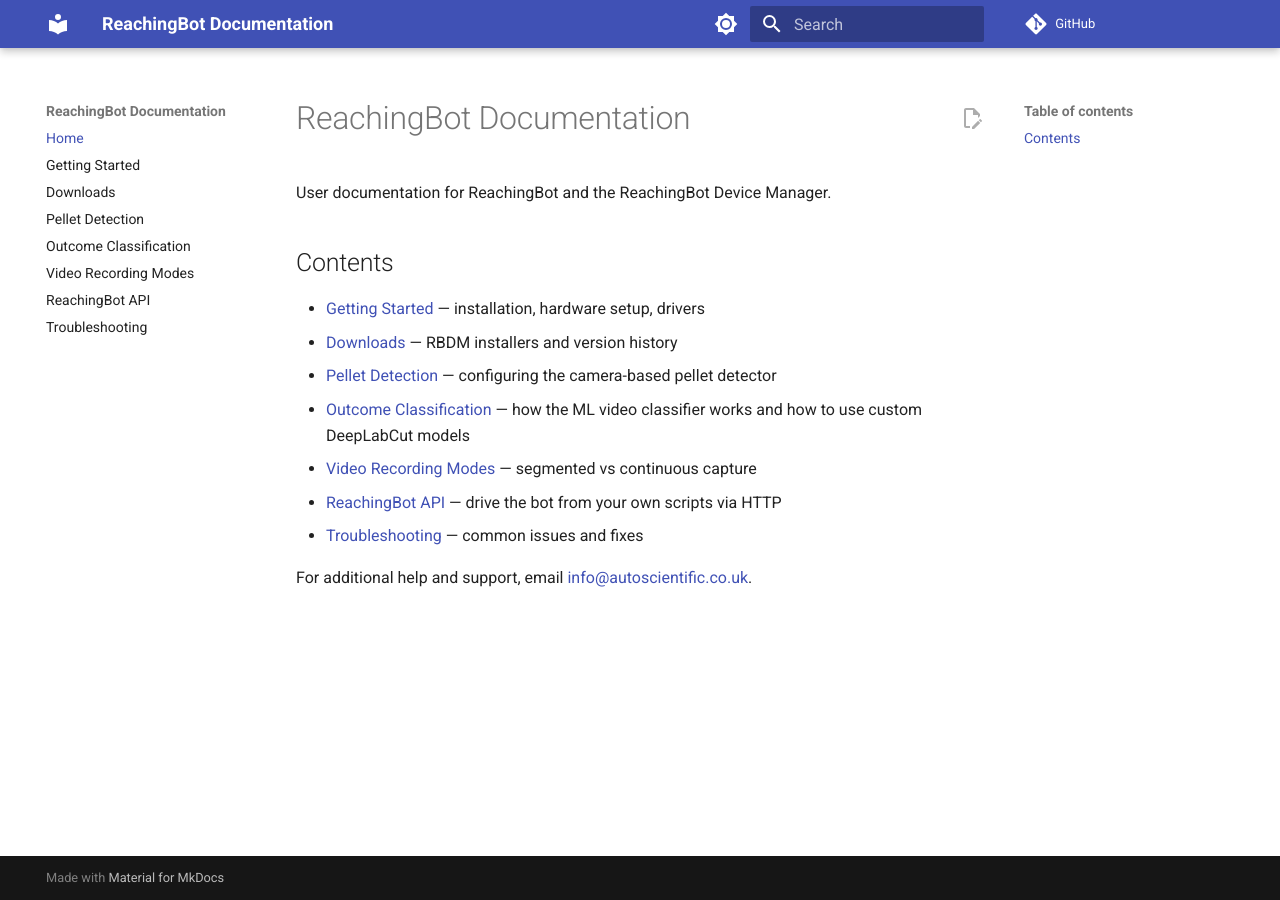
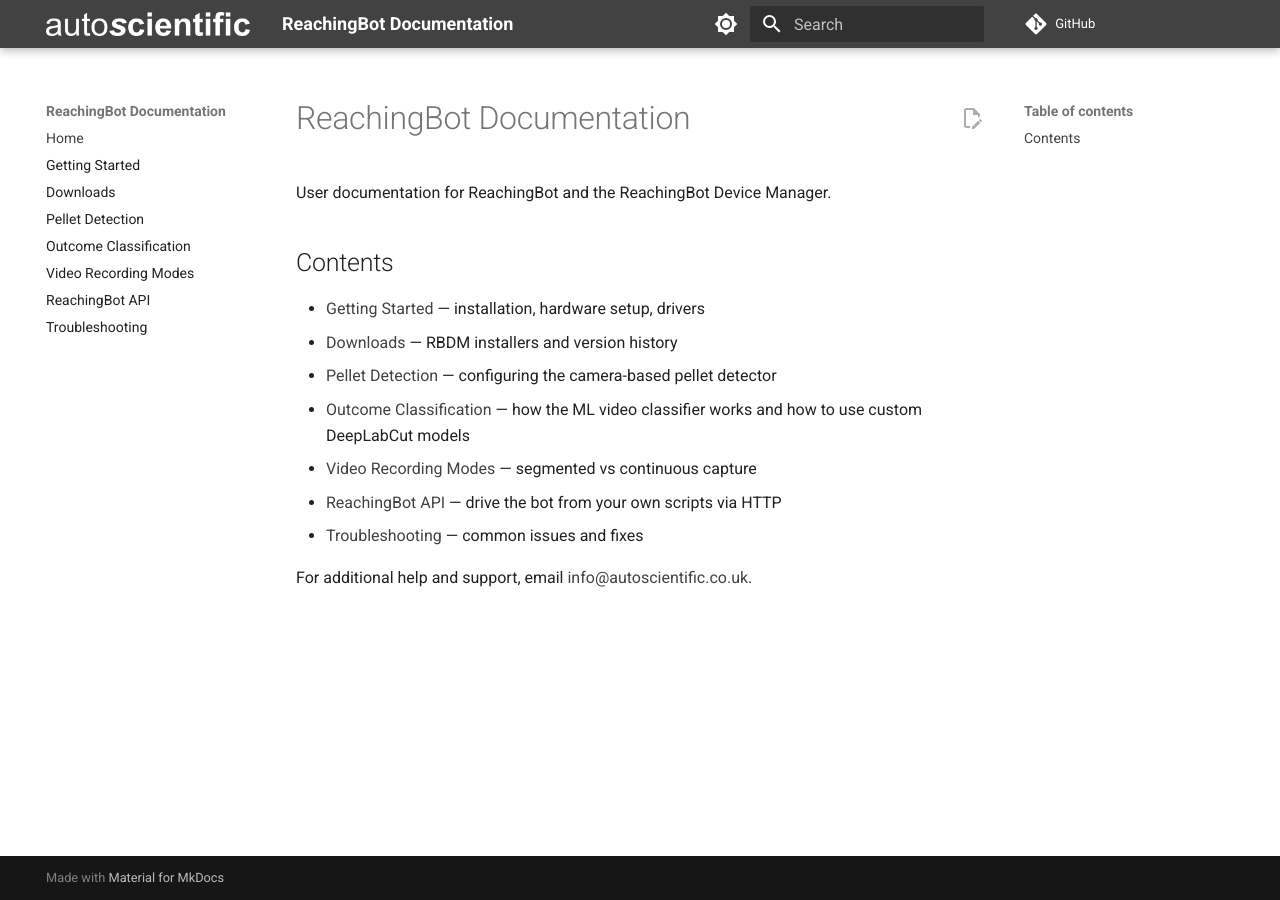
Before and after one commit to autoscientific/reaching-bot-docs, an MkDocs documentation site: the page built from docs/index.md, in a window 1280 px wide. Built offline with MkDocs 1.6.1 and Material for MkDocs 9.7.7, drawn with Linux system fonts in a browser that asks for light colours; comment, search, counter and statistics services are not loaded.

Commit message:
adds branding: logo, favicon, dark grey header
Co-Authored-By: Claude Opus 4.7 (1M context) <noreply@anthropic.com>

```diff
--- a/docs/stylesheets/extra.css
+++ b/docs/stylesheets/extra.css
@@ -14,3 +14,15 @@
   height: 100%;
   border: 0;
 }
+
+.md-header__button.md-logo img {
+  filter: invert(1);
+}
+
+[data-md-color-primary="custom"] {
+  --md-primary-fg-color: #424242;
+  --md-primary-fg-color--light: #616161;
+  --md-primary-fg-color--dark: #212121;
+  --md-primary-bg-color: #ffffff;
+  --md-primary-bg-color--light: #ffffffb3;
+}
--- a/mkdocs.yml
+++ b/mkdocs.yml
@@ -6,15 +6,17 @@ edit_uri: edit/main/docs/
 
 theme:
   name: material
+  logo: assets/logo.png
+  favicon: assets/favicon.png
   palette:
     - scheme: default
-      primary: indigo
+      primary: custom
       accent: indigo
       toggle:
         icon: material/brightness-7
         name: Switch to dark mode
     - scheme: slate
-      primary: indigo
+      primary: custom
       accent: indigo
       toggle:
         icon: material/brightness-4
```
Also changed, not shown: docs/assets/favicon.png (added), docs/assets/logo.png (added).
